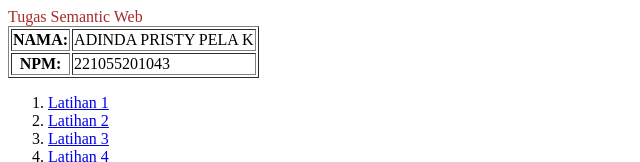
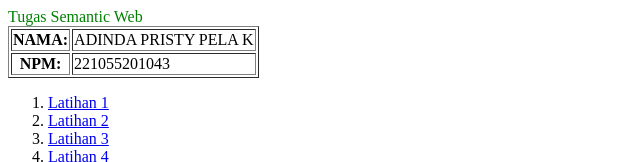
Before and after one commit to Adindaa29/Tugas2, a plain HTML site: page index.html in a window 1280 px wide. Shown: the top 162 px of the page, without its empty margins (0-640 px from the left). Drawn offline with Linux system fonts and the light colour scheme.

Commit message:
Update index.html

```diff
--- a/index.html
+++ b/index.html
@@ -6,7 +6,7 @@
   <title>Tugas Semantic Web</title>
 </head>
   <body>
-    <font color="brown">Tugas Semantic Web</font>
+    <font color="green">Tugas Semantic Web</font>
     <table border="1">
       <tbody>
         <tr>
```
